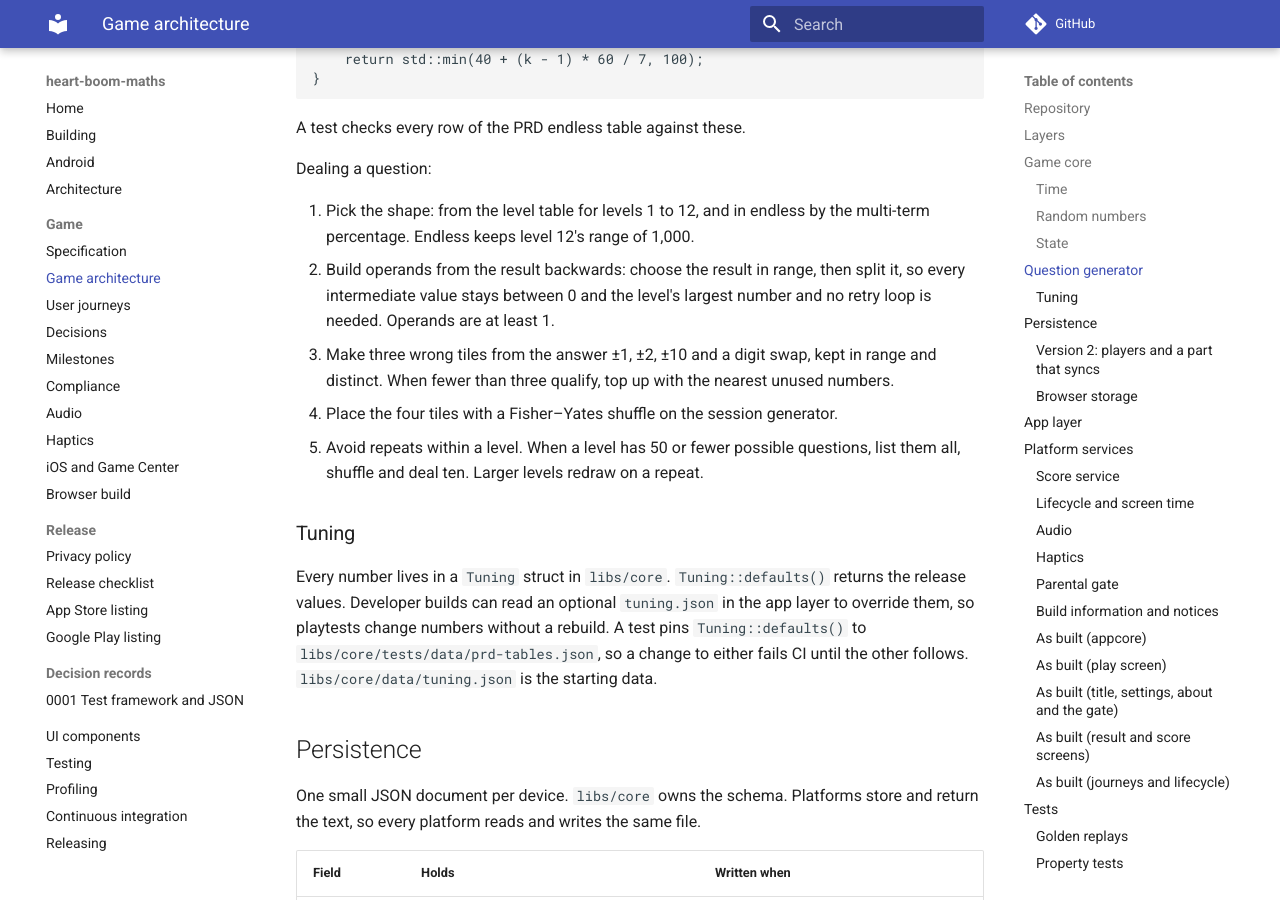
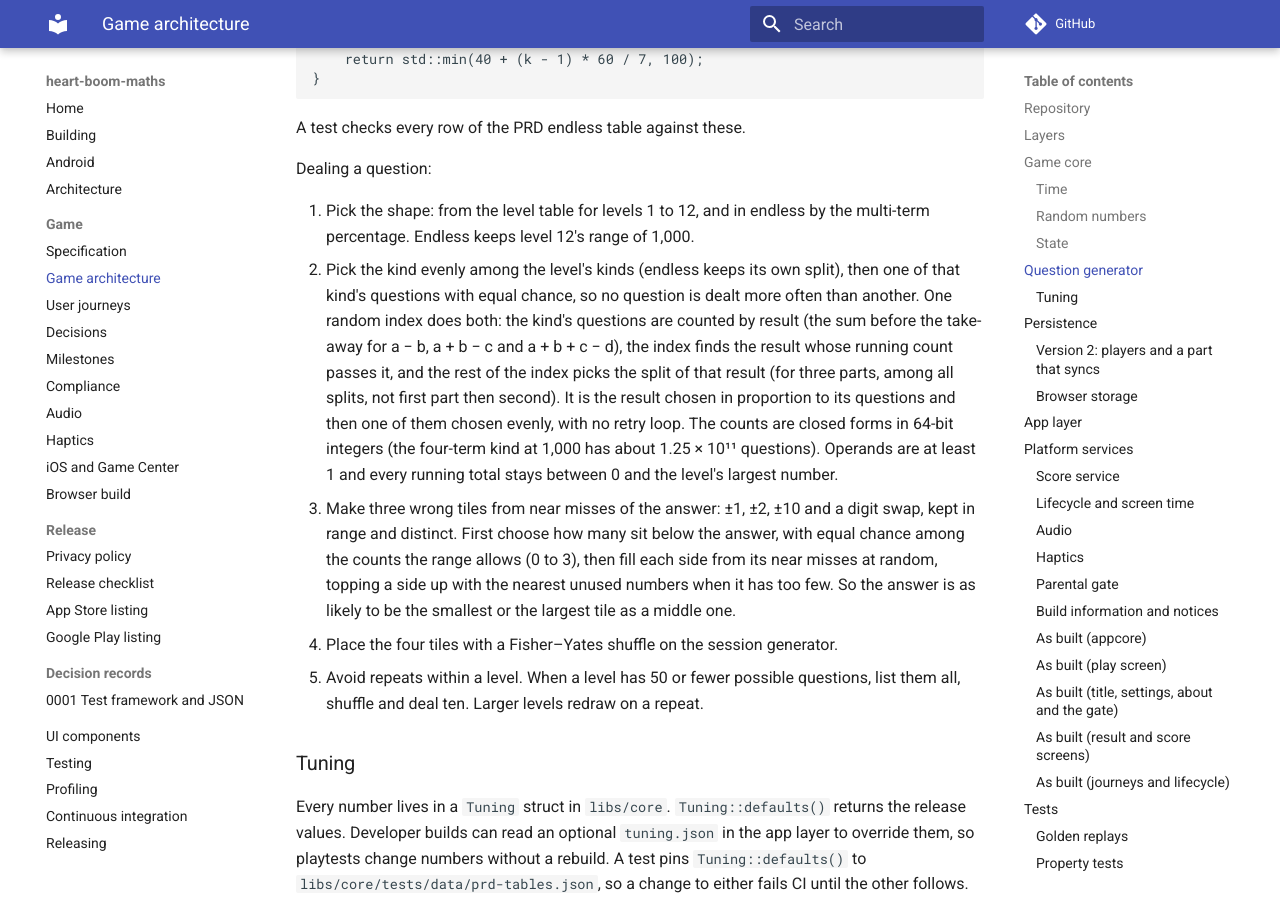
Before and after one commit to iainchesworthlabs/heart-boom-maths, an MkDocs documentation site: the page built from docs/game-architecture.md, in a window 1280 px wide and 900 px high, scrolled down 3836 px. Built offline with MkDocs 1.6.1 and Material for MkDocs 9.7.7, drawn with Linux system fonts in a browser that asks for light colours; comment, search, counter and statistics services are not loaded.

Commit message:
Describe even dealing in the architecture notes and the changelog
Dealing a question now says how a question is found from one index and how the wrong tiles are chosen.

Signed-off-by: Iain Chesworth <iain.chesworth@gmail.com>

```diff
--- a/docs/game-architecture.md
+++ b/docs/game-architecture.md
@@ -127,8 +127,8 @@ A test checks every row of the PRD endless table against these.
 Dealing a question:
 
 1. Pick the shape: from the level table for levels 1 to 12, and in endless by the multi-term percentage. Endless keeps level 12's range of 1,000.
-2. Build operands from the result backwards: choose the result in range, then split it, so every intermediate value stays between 0 and the level's largest number and no retry loop is needed. Operands are at least 1.
-3. Make three wrong tiles from the answer ±1, ±2, ±10 and a digit swap, kept in range and distinct. When fewer than three qualify, top up with the nearest unused numbers.
+2. Pick the kind evenly among the level's kinds (endless keeps its own split), then one of that kind's questions with equal chance, so no question is dealt more often than another. One random index does both: the kind's questions are counted by result (the sum before the take-away for a − b, a + b − c and a + b + c − d), the index finds the result whose running count passes it, and the rest of the index picks the split of that result (for three parts, among all splits, not first part then second). It is the result chosen in proportion to its questions and then one of them chosen evenly, with no retry loop. The counts are closed forms in 64-bit integers (the four-term kind at 1,000 has about 1.25 × 10¹¹ questions). Operands are at least 1 and every running total stays between 0 and the level's largest number.
+3. Make three wrong tiles from near misses of the answer: ±1, ±2, ±10 and a digit swap, kept in range and distinct. First choose how many sit below the answer, with equal chance among the counts the range allows (0 to 3), then fill each side from its near misses at random, topping a side up with the nearest unused numbers when it has too few. So the answer is as likely to be the smallest or the largest tile as a middle one.
 4. Place the four tiles with a Fisher–Yates shuffle on the session generator.
 5. Avoid repeats within a level. When a level has 50 or fewer possible questions, list them all, shuffle and deal ten. Larger levels redraw on a repeat.
 
```
Also changed, not shown: changelog.d/even-dealing.changed.md (added, +1 -0 lines).
